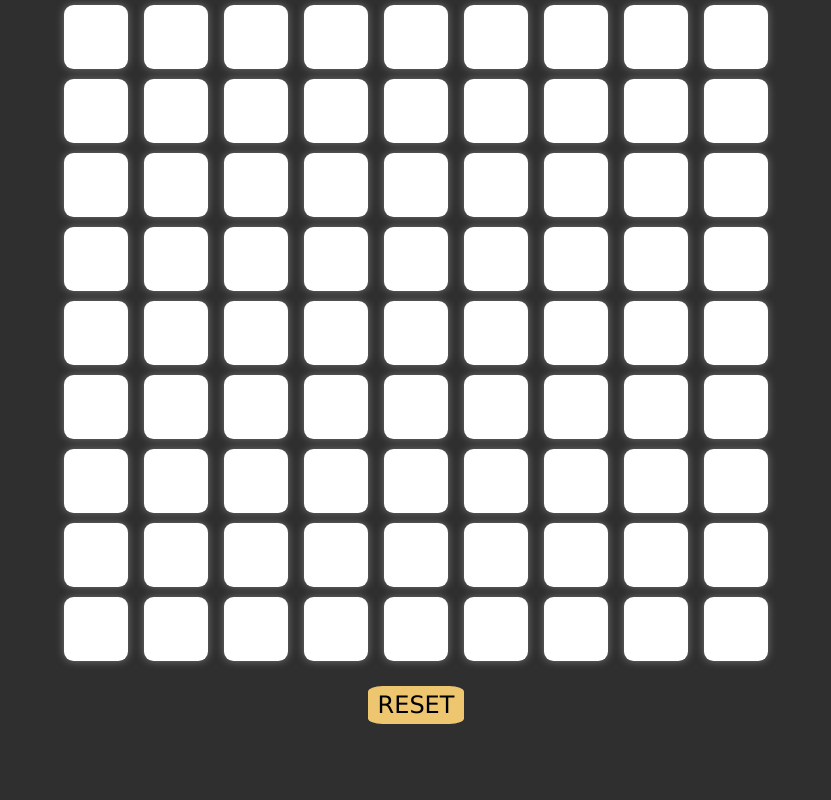
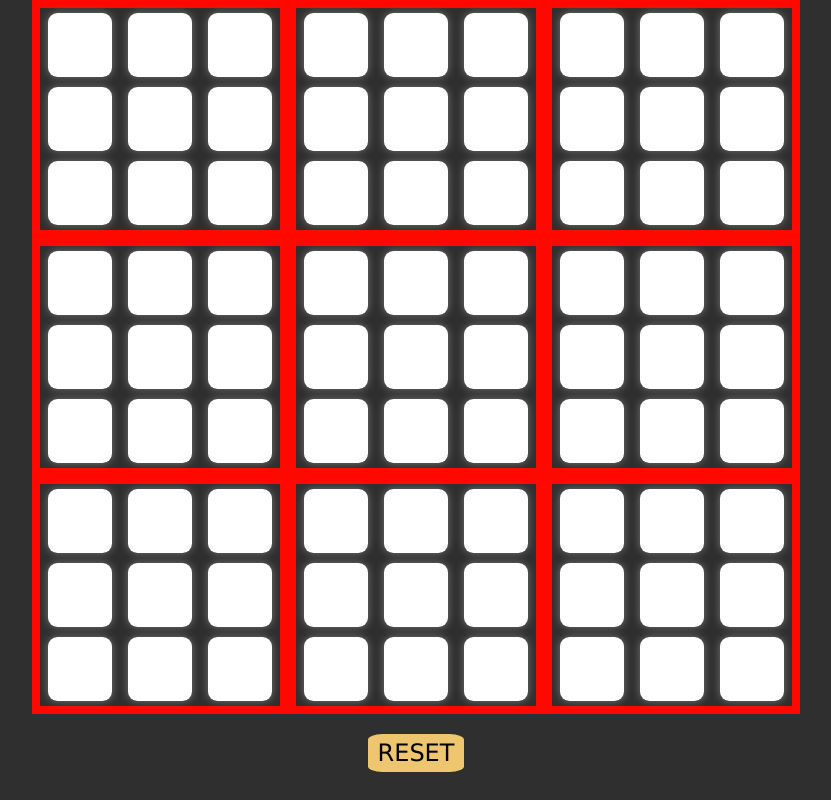
Before and after one commit to mAd-5864/TP-LS, a React (Create React App) app in the folder jogo-galo-react/: page / in a window 1280 px wide. Shown: the whole page, without its empty margins (224-1055 px from the left). Built offline with nearby package versions, Linux system fonts and the light colour scheme.

Commit message:
update board

```diff
--- a/jogo-galo-react/src/App.js
+++ b/jogo-galo-react/src/App.js
@@ -5,7 +5,7 @@ import { ResetBoard } from './Components/ResetBoard';
 
 function App() {
 
-  const [board, setBoard] = useState(Array(9 * 9).fill(null));
+  const [board, setBoard] = useState(Array(9).fill(null));
   const [turn, setTurn] = useState(true);
   const [gameOver, setGameOver] = useState(false);
 
@@ -35,12 +35,15 @@ function App() {
   }
   const resetBoard = () => {
     setGameOver(false);
-    setBoard(Array(9 * 9).fill(null));
+    setBoard(Array(9).fill(null));
     setTurn(true);
   }
   return (
     <div className="App">
-      <Board board={board} onClick={gameOver ? resetBoard : BoxClick} />
+      <div className='mainBoard'>
+        {[...Array(9)].map((index) => (
+          <Board board={board} key={index} onClick={gameOver ? resetBoard : BoxClick} />))}
+      </div>
       <ResetBoard resetBoard={resetBoard} />
     </div>
   );
--- a/jogo-galo-react/src/Components/Board.css
+++ b/jogo-galo-react/src/Components/Board.css
@@ -1,6 +1,19 @@
 .board {
     display: grid;
-    grid-template-columns: repeat(9, 5rem);
+    grid-template-columns: repeat(3, 5rem);
     place-items: center;
     justify-content: center;
+    background-color: #2f2f2f;
+    margin: 0.5rem 0;
 }
+.mainBoard {
+    display: grid;
+    grid-template-columns: repeat(3, 16rem);
+    justify-content: space-between;
+    place-items: center;
+    width: fit-content;
+    height: fit-content;
+    padding: 0;
+    margin: 0 auto;
+    background-color: rgb(255, 8, 0);
+}
```
